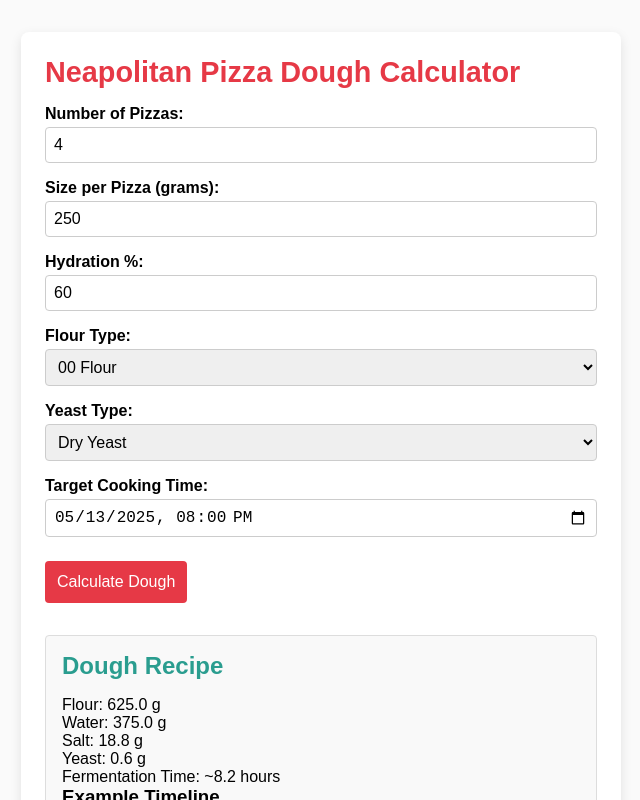
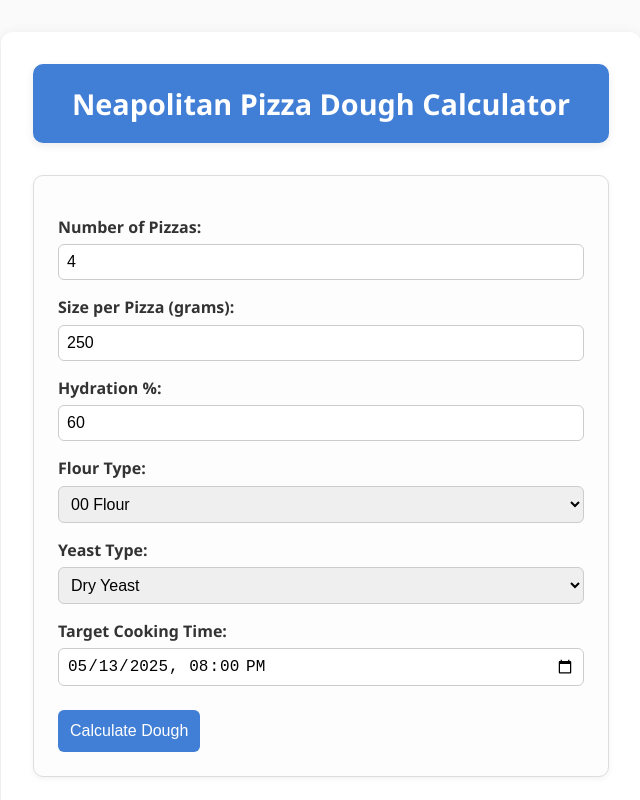
Before and after one commit to bahadirbulut/Neopolitan_Pizza_Calculator_Planner, a React (Vite) app in the folder pizza-planner-web/: page / in a window 1280 px wide. Both pictures are taken after a click on the button "Calculate Dough". Shown: the top 800 px of the page, without its empty margins (319-959 px from the left). Built offline with nearby package versions, Linux system fonts and the light colour scheme.

Commit message:
feat: enhance pizza calculator UI and functionality with improved layout and fermentation guidelines

```diff
--- a/pizza-planner-web/src/App.css
+++ b/pizza-planner-web/src/App.css
@@ -1,59 +1,173 @@
 .container {
-  max-width: 600px;
+  max-width: 640px;
   margin: 2rem auto;
-  padding: 1.5rem;
-  font-family: Arial, sans-serif;
+  padding: 2rem;
   background-color: #fff;
-  border-radius: 8px;
-  box-shadow: 0 4px 12px rgba(0, 0, 0, 0.1);
+  border-radius: 12px;
+  box-shadow: 0 4px 14px rgba(0, 0, 0, 0.1);
+  font-family: 'Segoe UI', Tahoma, sans-serif;
+  color: #333;
+}
+
+.app-header {
+  background-color: #417ed5;
+  color: #ffffff;
+  padding: 1.25rem 1.5rem;
+  border-radius: 10px;
+  text-align: center;
+  margin-bottom: 2rem;
+  box-shadow: 0 3px 8px rgba(0, 0, 0, 0.08);
+}
+
+.app-header h1 {
+  margin: 0;
+  font-size: 1.8rem;
 }
 
 h1 {
   font-size: 1.8rem;
-  margin-bottom: 1rem;
-  color: #e63946;
+  margin-bottom: 1.5rem;
+  color: #ffffff;
 }
 
 label {
   display: block;
   margin-top: 1rem;
-  font-weight: bold;
+  font-weight: 600;
 }
 
 input,
 select {
   width: 100%;
   padding: 0.5rem;
-  margin-top: 0.25rem;
+  margin-top: 0.4rem;
   border: 1px solid #ccc;
-  border-radius: 4px;
+  border-radius: 6px;
   font-size: 1rem;
+  box-sizing: border-box;
 }
 
 button {
   margin-top: 1.5rem;
   padding: 0.75rem;
-  background-color: #e63946;
+  background-color: #417ed5;
   color: white;
   font-size: 1rem;
   border: none;
-  border-radius: 4px;
+  border-radius: 6px;
   cursor: pointer;
+  transition: background-color 0.3s ease;
+}
+button:hover {
+  background-color: #d62839;
 }
 
-.result {
+.result-section {
+  background-color: #fdfdfd;
+  border: 1px solid #ddd;
+  border-radius: 8px;
+  padding: 1.25rem 1.5rem;
   margin-top: 2rem;
-  padding: 1rem;
-  background-color: #f9f9f9;
-  border-radius: 4px;
-  border: 1px solid #ddd;
+  box-shadow: 0 2px 6px rgba(0, 0, 0, 0.04);
 }
 
-.result h2 {
+.result-section h3 {
+  margin-top: 0;
+  font-size: 1.25rem;
+  background-color: #2a9d8f;   /* deep blue */
+  color: #ffffff;
+  padding: 0.5rem 1rem;
+  border-radius: 6px;
   margin-bottom: 1rem;
-  color: #2a9d8f;
+  display: inline-block;
 }
 
-ul {
-  padding-left: 1.2rem;
+.recipe-table {
+  width: 100%;
+  border-collapse: collapse;
+  margin-top: 1rem;
 }
+.recipe-table td {
+  padding: 0.5rem 0.75rem;
+  border-bottom: 1px solid #eee;
+  font-size: 1rem;
+}
+
+.timeline {
+  list-style: none;
+  padding-left: 0;
+  margin-top: 1rem;
+}
+.timeline li {
+  margin-bottom: 0.75rem;
+  line-height: 1.4;
+}
+
+.avpn-guidelines {
+  list-style: none;
+  padding-left: 0;
+  margin-top: 1rem;
+}
+.avpn-guidelines li {
+  margin-bottom: 0.5rem;
+}
+.avpn-guidelines ul {
+  padding-left: 1.25rem;
+  margin-top: 0.25rem;
+  font-size: 0.95rem;
+}
+
+.warning {
+  background-color: #fff3cd;
+  border-left: 5px solid #ffc107;
+  padding: 0.75rem 1rem;
+  margin-top: 1.2rem;
+  font-weight: 600;
+  color: #856404;
+  border-radius: 4px;
+}
+
+a {
+  color: #2a9d8f;
+  text-decoration: none;
+}
+a:hover {
+  text-decoration: underline;
+}
+
+/* Responsive */
+@media (max-width: 480px) {
+  .container {
+    padding: 1rem;
+  }
+
+  h1 {
+    font-size: 1.5rem;
+  }
+}
+
+.input-box {
+  background-color: #fdfdfd;
+  border: 1px solid #ddd;
+  border-radius: 10px;
+  padding: 1.5rem;
+  box-shadow: 0 2px 6px rgba(0, 0, 0, 0.05);
+  margin-bottom: 2rem;
+}
+
+.timeline li {
+  margin-bottom: 1.25rem;
+  line-height: 1.6;
+}
+
+.timeline li strong {
+  font-size: 1.05rem;
+  color: #264653;
+}
+
+.timeline li span {
+  display: block;
+  margin-top: 0.2rem;
+  font-size: 0.95rem;
+  color: #555;
+}
--- a/pizza-planner-web/src/App.jsx
+++ b/pizza-planner-web/src/App.jsx
@@ -10,30 +10,79 @@ function App() {
   const [targetTime, setTargetTime] = useState('2025-05-13T20:00');
   const [result, setResult] = useState(null);
 
+  const formatDate = (date) => {
+    const d = new Date(date);
+    const day = d.getDate().toString().padStart(2, '0');
+    const month = (d.getMonth() + 1).toString().padStart(2, '0');
+    const year = d.getFullYear();
+    const hours = d.getHours().toString().padStart(2, '0');
+    const minutes = d.getMinutes().toString().padStart(2, '0');
+    return `${day}/${month}/${year} ${hours}:${minutes}`;
+  };
+
   const calculateDough = () => {
+    const now = new Date();
+    const bakeTime = new Date(targetTime);
+    const hoursUntilBake = (bakeTime - now) / 1000 / 3600;
+
+    if (hoursUntilBake < 8) {
+      alert('❗️Fermentation time too short. AVPN recommends at least 8–24 hours. Please choose a later baking time.');
+      setResult(null);
+      return;
+    }
+
     const doughWeight = pizzaCount * pizzaSize;
     const hydrationRatio = hydration / 100;
     const flour = doughWeight / (1 + hydrationRatio);
     const water = flour * hydrationRatio;
+    const salt = flour * 0.03;
+
     let yeast;
-    const hoursUntilBake = (new Date(targetTime) - new Date()) / 1000 / 3600;
-
     if (yeastType === 'dry') {
-      yeast = flour * (0.1 / 100);
+      yeast = flour * 0.001;
     } else if (yeastType === 'fresh') {
-      yeast = flour * (0.25 / 100);
+      yeast = flour * 0.0025;
     } else {
-      yeast = flour * (20 / 100);
+      yeast = flour * 0.20;
     }
 
-    const salt = flour * 0.03;
-    setResult({ flour, water, salt, yeast, yeastType, targetTime, hoursUntilBake });
+    const waterPct = hydration;
+    const saltPct = (salt / flour) * 100;
+    const yeastPct = (yeast / flour) * 100;
+
+    const mixTime = now;
+    const restTime = new Date(mixTime.getTime() + 20 * 60 * 1000);
+    const ballTime = new Date(bakeTime.getTime() - 2 * 60 * 60 * 1000);
+    const bulkStart = restTime;
+    const bulkEnd = ballTime;
+
+    setResult({
+      flour,
+      water,
+      salt,
+      yeast,
+      yeastType,
+      targetTime,
+      hoursUntilBake,
+      waterPct,
+      saltPct,
+      yeastPct,
+      mixTime,
+      restTime,
+      bulkStart,
+      bulkEnd,
+      ballTime,
+      bakeTime,
+    });
   };
 
   return (
     <div className="container">
+      <div className="app-header">
         <h1>Neapolitan Pizza Dough Calculator</h1>
+      </div>
 
+      <div className="input-box">
         <label>Number of Pizzas:</label>
         <input type="number" value={pizzaCount} onChange={e => setPizzaCount(Number(e.target.value))} />
 
@@ -60,24 +109,98 @@ function App() {
         <input type="datetime-local" value={targetTime} onChange={e => setTargetTime(e.target.value)} />
 
         <button onClick={calculateDough}>Calculate Dough</button>
+      </div>
 
       {result && (
-        <div className="result">
-          <h2>Dough Recipe</h2>
-          <p>Flour: {result.flour.toFixed(1)} g</p>
-          <p>Water: {result.water.toFixed(1)} g</p>
-          <p>Salt: {result.salt.toFixed(1)} g</p>
-          <p>{result.yeastType === 'sourdough' ? 'Sourdough Starter' : 'Yeast'}: {result.yeast.toFixed(1)} g</p>
-          <p>Fermentation Time: ~{result.hoursUntilBake.toFixed(1)} hours</p>
+        <>
+          <div className="result-section">
+            <h3>📦 Dough Recipe</h3>
+            <table className="recipe-table">
+              <tbody>
+                <tr><td>Flour</td><td>{result.flour.toFixed(1)} g</td><td>(100%)</td></tr>
+                <tr><td>Water</td><td>{result.water.toFixed(1)} g</td><td>({result.waterPct.toFixed(1)}%)</td></tr>
+                <tr><td>Salt</td><td>{result.salt.toFixed(1)} g</td><td>({result.saltPct.toFixed(2)}%)</td></tr>
+                <tr>
+                  <td>{result.yeastType === 'sourdough' ? 'Sourdough Starter' : 'Yeast'}</td>
+                  <td>{result.yeast.toFixed(2)} g</td>
+                  <td>({result.yeastPct.toFixed(3)}%)</td>
+                </tr>
+              </tbody>
+            </table>
+            <p style={{ marginTop: '1.5rem' }}><strong>Fermentation Time:</strong> ~{result.hoursUntilBake.toFixed(1)} hours</p>
+          </div>
 
-          <h3>Example Timeline</h3>
+          <div className="result-section">
+            <h3>🧭 Example Timeline</h3>
+            <ul className="timeline">
+                <li>
+                  <strong>🕒 Mix:</strong><br />
+                  <span>{formatDate(result.mixTime)}</span>
+                </li>
+                <li>
+                  <strong>🛌 Rest (20 min):</strong><br />
+                  <span>Until {formatDate(result.restTime)}</span>
+                </li>
+                <li>
+                  <strong>📦 Bulk Fermentation ({result.hoursUntilBake > 16 ? 'Cold Ferment' : 'Room Temp'})</strong><br />
+                  <span>
+                    Duration: {Math.floor((result.bulkEnd - result.bulkStart) / 3600000)}h {Math.round(((result.bulkEnd - result.bulkStart) % 3600000) / 60000)}m<br />
+                    {formatDate(result.bulkStart)} → {formatDate(result.bulkEnd)}
+                  </span>
+                </li>
+                <li>
+                  <strong>🍥 Balling:</strong><br />
+                  <span>{formatDate(result.ballTime)}</span>
+                </li>
+                <li>
+                  <strong>🔥 Ready to bake:</strong><br />
+                  <span>{formatDate(result.bakeTime)}</span>
+                </li>
+            </ul>
+
+            {result.hoursUntilBake > 24 && (
+              <p className="warning">
+                ⚠️ Your fermentation exceeds 24 hours. Make sure you're cold fermenting the dough in a fridge (~4°C) and bring it to room temperature at least 1–2 hours before balling.
+              </p>
+            )}
+            {result.yeastType === 'sourdough' && result.hoursUntilBake < 18 && (
+              <p className="warning">
+                ⚠️ AVPN recommends longer fermentation (20–24h) when using sourdough starter. Consider adjusting your target bake time.
+              </p>
+            )}
+          </div>
+
+          <div className="result-section">
+            <h3>📜 AVPN Official Fermentation Recommendations</h3>
+            <ul className="avpn-guidelines">
+              <li>🕒 Total fermentation: minimum 8 hours, ideally 16–24 hours</li>
+              <li>🌡️ Dough temperature: ~22–25°C during room-temp fermentation</li>
+              <li>❄️ Cold fermentation (if fermentation {'>'}24h) must be done at 4–6°C with low yeast</li>
+              <li>⚖️ Recommended yeast:
                 <ul>
-            <li>Mix ingredients: Now</li>
-            <li>Knead and rest 20 min</li>
-            <li>Bulk rise: {result.hoursUntilBake < 10 ? 'Room temp' : 'Cold ferment + Room'}</li>
-            <li>Ball and proof: 2 hours before baking</li>
+                  <li>• Dry yeast: 0.1–0.2%</li>
+                  <li>• Fresh yeast: 0.2–0.3%</li>
+                  <li>• Sourdough starter: ~20% of flour weight</li>
                 </ul>
+              </li>
+              <li>⏲️ Balling should be done approximately 2 hours before baking</li>
+              <li>🥣 Dough must be kneaded until smooth and elastic, then rested before bulk fermentation</li>
+              <li>🧬 Sourdough requires an active, refreshed starter and tighter temperature control</li>
+            </ul>
+
+            <div style={{ marginTop: '1.5rem' }}>
+              <p style={{ fontStyle: 'italic', fontSize: '0.95rem', marginBottom: '0.5rem' }}><strong>🔗 Official References:</strong></p>
+              <p style={{ fontStyle: 'italic', fontSize: '0.9rem' }}>
+                📄 <a href="https://www.pizzanapoletana.org/public/pdf/Disciplinare-2024-ENG.pdf" target="_blank" rel="noopener noreferrer">
+                  2024 AVPN Guidelines (PDF)
+                </a><br />
+                🌐 <a href="https://www.pizzanapoletana.org/en/ricetta_pizza_napoletana" target="_blank" rel="noopener noreferrer">
+                  AVPN Pizza Napoletana Recipe (Webpage)
+                </a>
+              </p>
             </div>
+          </div>
+        </>
       )}
     </div>
   );
```
Lines whose indentation alone changed are shown as unchanged.
